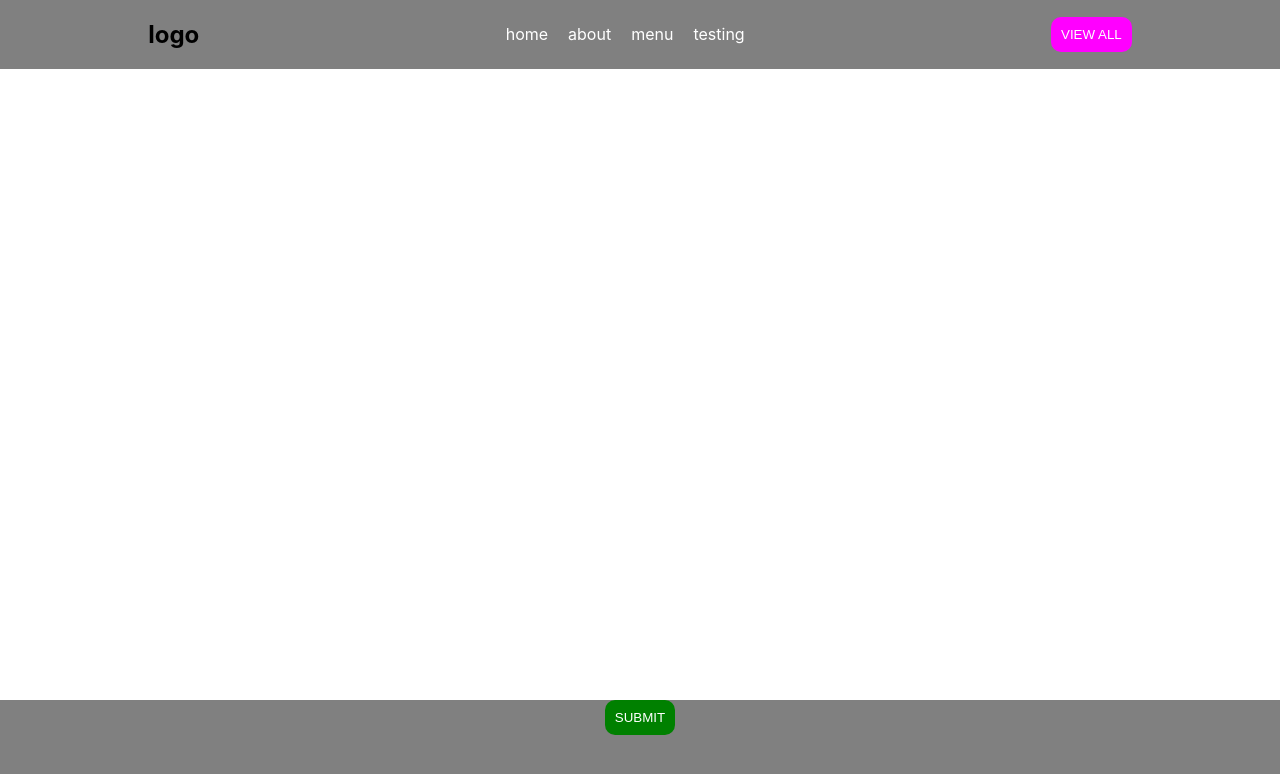
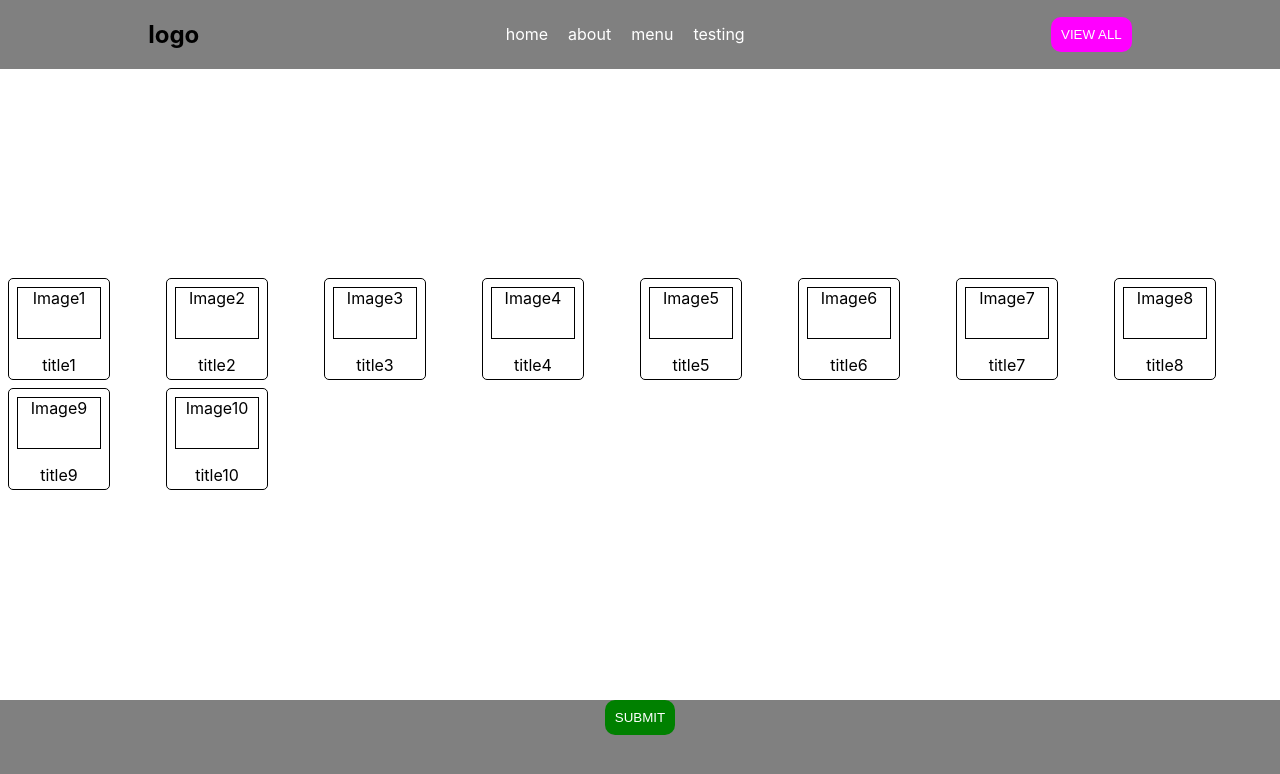
Before and after one commit to pratikkakani080/react-eve-batch-28-01, a React (Create React App) app: page / in a window 1280 px wide. Shown: the top 774 px of the page. Built offline with nearby package versions, Linux system fonts and the light colour scheme.

Commit message:
feat: callback fn, data mapping

```diff
--- a/src/App.css
+++ b/src/App.css
@@ -41,3 +41,10 @@
     transform: rotate(360deg);
   }
 }
+
+.cardContainer {
+  display: grid;
+  grid-template-columns: repeat(8, 1fr);
+  row-gap: 8px;
+  padding: 8px;
+}
--- a/src/App.js
+++ b/src/App.js
@@ -2,11 +2,18 @@ import logo from "./logo.svg";
 import "./App.css";
 import Header from "./common/components/header";
 import Footer from "./common/components/footer";
+import Card from "./common/components/card";
+import { dataSet } from "./common/utils/static";
 
 function App() {
   return (
     <div className="App">
       <Header />
+      <div className="cardContainer">
+        {dataSet.map((el) => {
+          return <Card el={el} />;
+        })}
+      </div>
       <Footer />
     </div>
   );
--- /dev/null
+++ b/src/common/components/card/card.css
@@ -0,0 +1,13 @@
+.card {
+    height: 100px;
+    width: 100px;
+    border: 1px solid black;
+    border-radius: 5px;
+
+}
+
+.image {
+    margin: 8px;
+    height: 50px;
+    border: 1px solid black;
+}
--- /dev/null
+++ b/src/common/components/card/index.jsx
@@ -0,0 +1,22 @@
+import React from 'react'
+import "./card.css";
+
+function Card(props) {
+    console.log(props);
+
+    return (
+        <div className='card'>
+            <div className='image'>
+                {props.el.image}
+            </div>
+            <div className='title'>
+                <p>
+                    {props.el.title}
+                </p>
+            </div>
+
+        </div>
+    )
+}
+
+export default Card
--- a/src/common/components/header/index.jsx
+++ b/src/common/components/header/index.jsx
@@ -4,6 +4,9 @@ import Button from '../../elements/button'
 import { test } from '../../utils'
 
 export default function Header() {
+    const callbkFn = (data) => {
+        console.log('data***', data);
+    }
     return (
         <div>
             <div className='header'>
@@ -17,7 +20,10 @@ export default function Header() {
                     <a href='#'>{test}</a>
                 </div>
                 <div className='right'>
-                    <Button color={'magenta'} />
+                    <Button
+                        color={'magenta'}
+                        handler={callbkFn}
+                    />
                 </div>
             </div>
         </div>
--- a/src/common/elements/button/index.jsx
+++ b/src/common/elements/button/index.jsx
@@ -1,15 +1,20 @@
 import React from 'react'
 import './button.css'
 
-function Button(props) {
-    console.log('props**', props);
-
+function Button({
+    handler,
+    className,
+    color,
+    buttonText
+}) {
+    const test = 342353254352
+    console.log('props**', handler && handler(test));
     return (
         <button
-            className={`button ${props.className}`}
-            style={{ backgroundColor: props.color }}
+            className={`button ${className}`}
+            style={{ backgroundColor: color }}
         >
-            {props.buttonText || 'View all'}
+            {buttonText || 'View all'}
         </button>
     )
 }
--- /dev/null
+++ b/src/common/utils/static.js
@@ -0,0 +1,42 @@
+export const dataSet = [
+  {
+    image: "Image1",
+    title: "title1",
+  },
+  {
+    image: "Image2",
+    title: "title2",
+  },
+  {
+    image: "Image3",
+    title: "title3",
+  },
+  {
+    image: "Image4",
+    title: "title4",
+  },
+  {
+    image: "Image5",
+    title: "title5",
+  },
+  {
+    image: "Image6",
+    title: "title6",
+  },
+  {
+    image: "Image7",
+    title: "title7",
+  },
+  {
+    image: "Image8",
+    title: "title8",
+  },
+  {
+    image: "Image9",
+    title: "title9",
+  },
+  {
+    image: "Image10",
+    title: "title10",
+  },
+];
```
